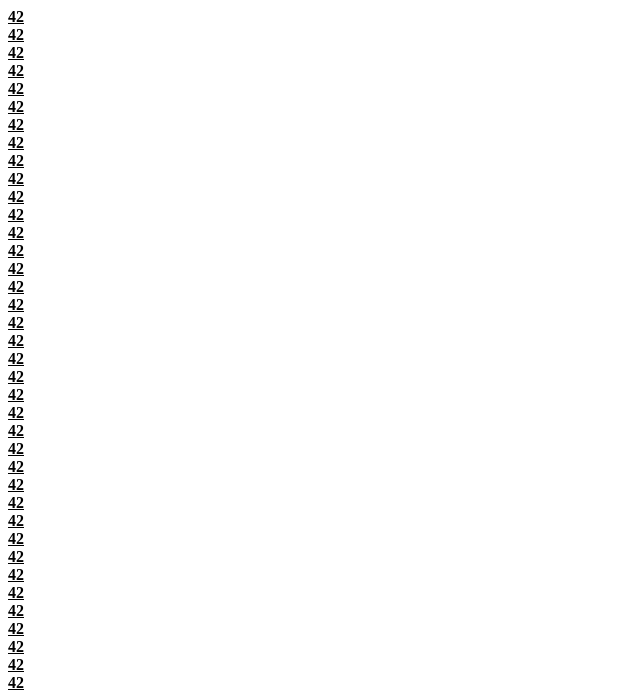
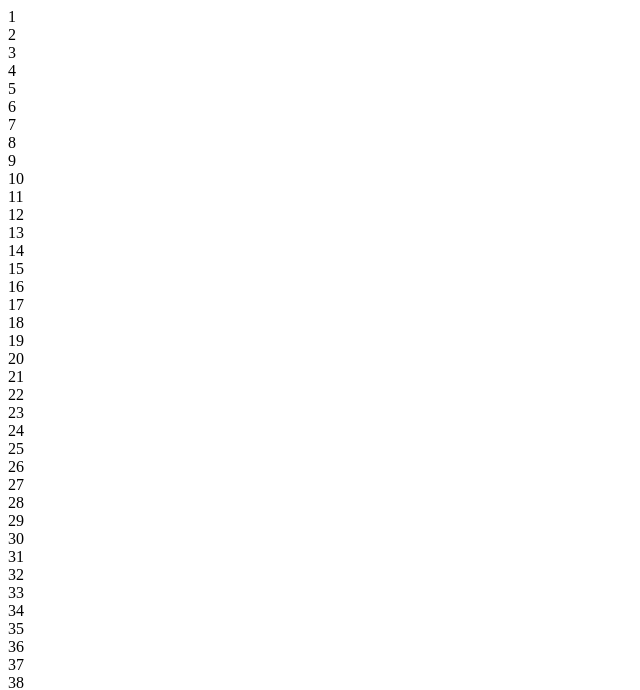
Before and after one commit to mohamed-amine-namasse/runtrack2, a PHP site: page / in a window 1280 px wide. Shown: the top 690 px of the page, without its empty margins (0-640 px from the left). Run offline with PHP 8.4, Linux system fonts and the light colour scheme.

Commit message:
modified

```diff
--- a/jour02/job01/index.php
+++ b/jour02/job01/index.php
@@ -10,7 +10,7 @@
 <body>
     <?php
     for( $i = 1; $i < 1337; $i++ ) {
-    if($i=42)    //si i est egal à 42 le mettre en gras et souligné
+    if($i==42)    //si i est egal à 42 le mettre en gras et souligné
         echo "<u><b>$i</b></u>". "<br />";
     else    //si i est different de 42 afficher normalement
        echo $i . "<br />";
```
